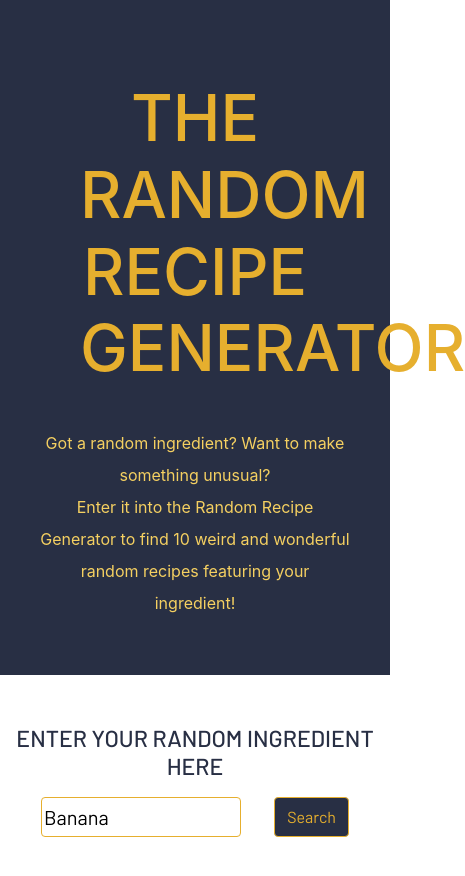
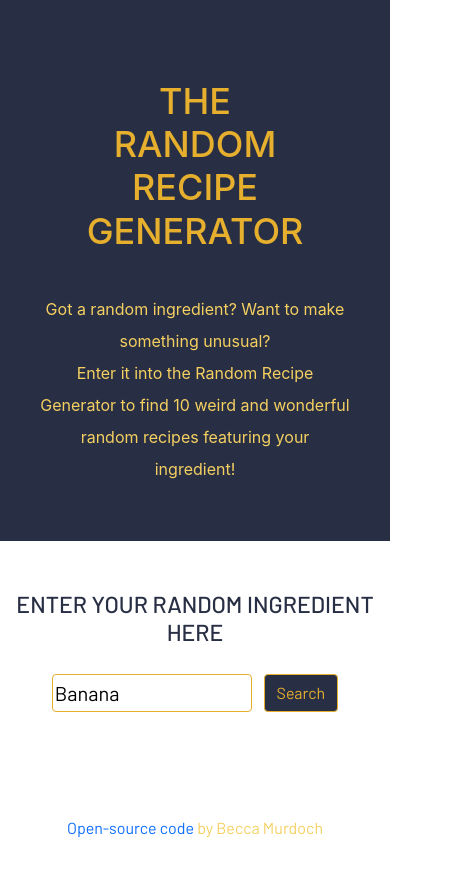
Before and after one commit to Meerduke/recipe-app, a React (Create React App) app: page / in a window 390 px wide. Shown: the top 876 px of the page, 465 px wide, since content can reach past the window. Built offline with nearby package versions, Linux system fonts and the light colour scheme; no server answers.

Commit message:
responsivity added

```diff
--- a/src/App.css
+++ b/src/App.css
@@ -19,3 +19,15 @@
   color: #f5d061;
   line-height: 2;
 }
+
+.App footer {
+  padding: 40px;
+  font-family: "Barlow", sans-serif;
+  padding: 30px;
+}
+
+@media (max-width: 992px) {
+  .App h1 {
+    font-size: 36px;
+  }
+}
--- a/src/App.js
+++ b/src/App.js
@@ -7,7 +7,9 @@ const App = () => {
     <div className="App">
       <div className="container-fluid hero">
       <h1>
-        THE RANDOM RECIPE GENERATOR
+        THE RANDOM
+        <br />
+        RECIPE GENERATOR
       </h1>
       <p>
         Got a random ingredient? Want to make something unusual?
@@ -16,6 +18,11 @@ const App = () => {
       </p>
       </div>
       <SearchIngredient defaultKeyword="Banana"/>
+      <footer>
+        <p>
+            <a href="https://github.com/Meerduke/recipe-app" class="text-decoration-none" target="_blank" title="Becca Murdoch's GitHub">Open-source code</a> by Becca Murdoch
+        </p>
+    </footer>
     </div>
   );
 }
--- a/src/Photo.js
+++ b/src/Photo.js
@@ -5,7 +5,7 @@ export default function Photo(props){
 
     return(
         <div>
-            <img src={image} alt="recipe image" className= "img-fluid rounded m-3"/>
+            <img src={image} alt="recipe image" className= "img-fluid rounded m-3 d-none d-md-inline"/>
         </div>
     )
 };
--- a/src/Results.css
+++ b/src/Results.css
@@ -6,6 +6,7 @@
   padding: 40px;
   border-radius: 4px;
   max-width: 500px;
+  box-shadow: 6px 9px 20px -4px rgba(0, 0, 0, 0.37);
 }
 .Results section p {
   color: #282f44;
--- a/src/SearchIngredient.css
+++ b/src/SearchIngredient.css
@@ -10,7 +10,7 @@
   padding: 20px;
   font-size: 20px;
   border-radius: 4px;
-  max-width: 400px;
+  max-width: 350px;
   margin: 0 auto;
 }
 
@@ -19,7 +19,6 @@
   border-radius: 4px;
   border: 1px solid #e6af2e;
   max-width: 200px;
-  height: 40px;
 }
 
 .SearchIngredient h3 {
@@ -30,5 +29,4 @@
   background-color: #282f44;
   border: 1px solid #e6af2e;
   color: #e6af2e;
-  height: 40px;
 }
--- a/src/SearchIngredient.js
+++ b/src/SearchIngredient.js
@@ -44,7 +44,7 @@ if(loaded){
 return (
     <div className="SearchIngredient">
         <h3>Enter your random ingredient here</h3>
-        <form onSubmit={handleSubmit} className="p-2 d-flex justify-content-evenly">
+        <form onSubmit={handleSubmit} className="d-flex justify-content-evenly" autoFocus="off">
             <input type="text" onChange={handleKeyword} defaultValue={props.defaultKeyword} />
             <button type="submit" className="btn btn-primary" >Search</button>
         </form>
```
